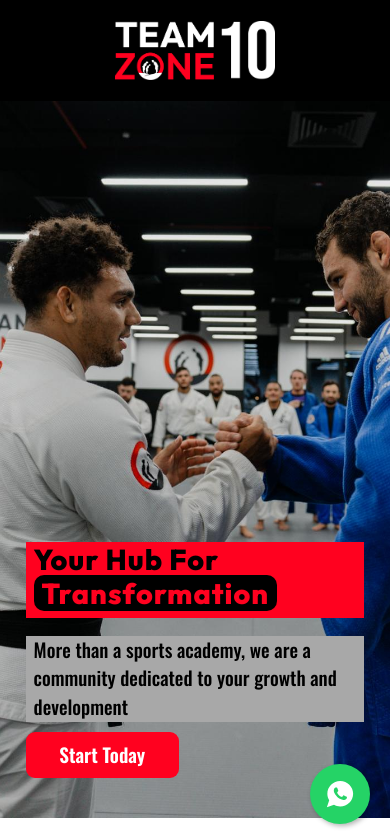
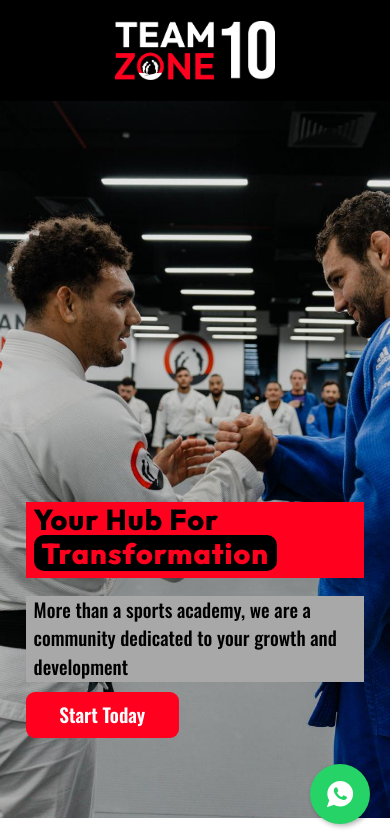
Before and after one commit to mghally999/team-zone-next, a Next.js app: page / in a window 390 px wide. Shown: the top 840 px of the page. Built offline with nearby package versions, Linux system fonts and the light colour scheme.

Commit message:
adjusting padding intro

```diff
--- a/app/styles/IntroSection/IntroSection.module.css
+++ b/app/styles/IntroSection/IntroSection.module.css
@@ -14,7 +14,7 @@
 
 @media (max-width: 34em) {
   .sectionIntro {
-    padding: 1.6rem 0 5rem 0;
+    padding: 1.6rem 0 10rem 0;
   }
 }
 
```
